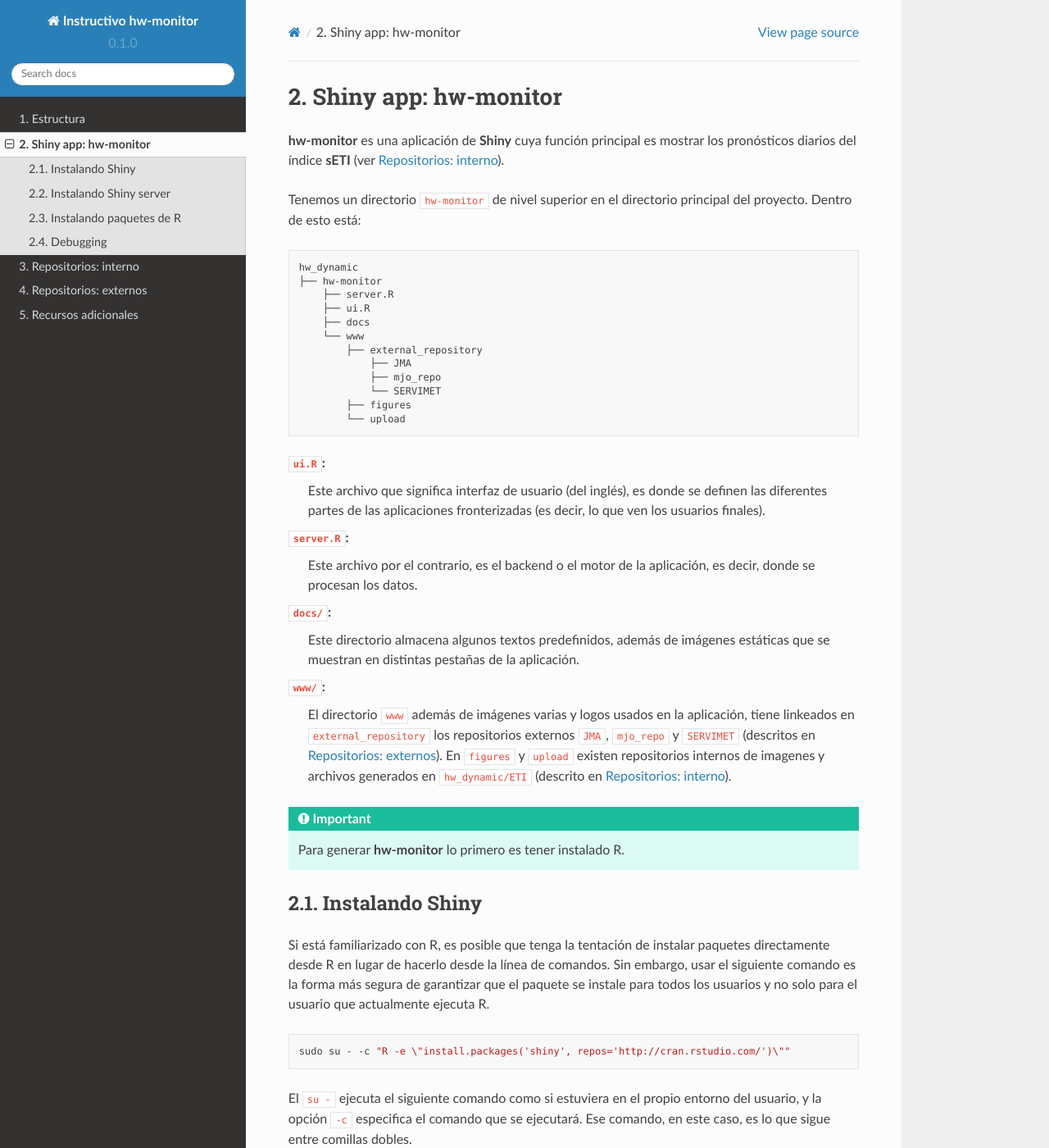
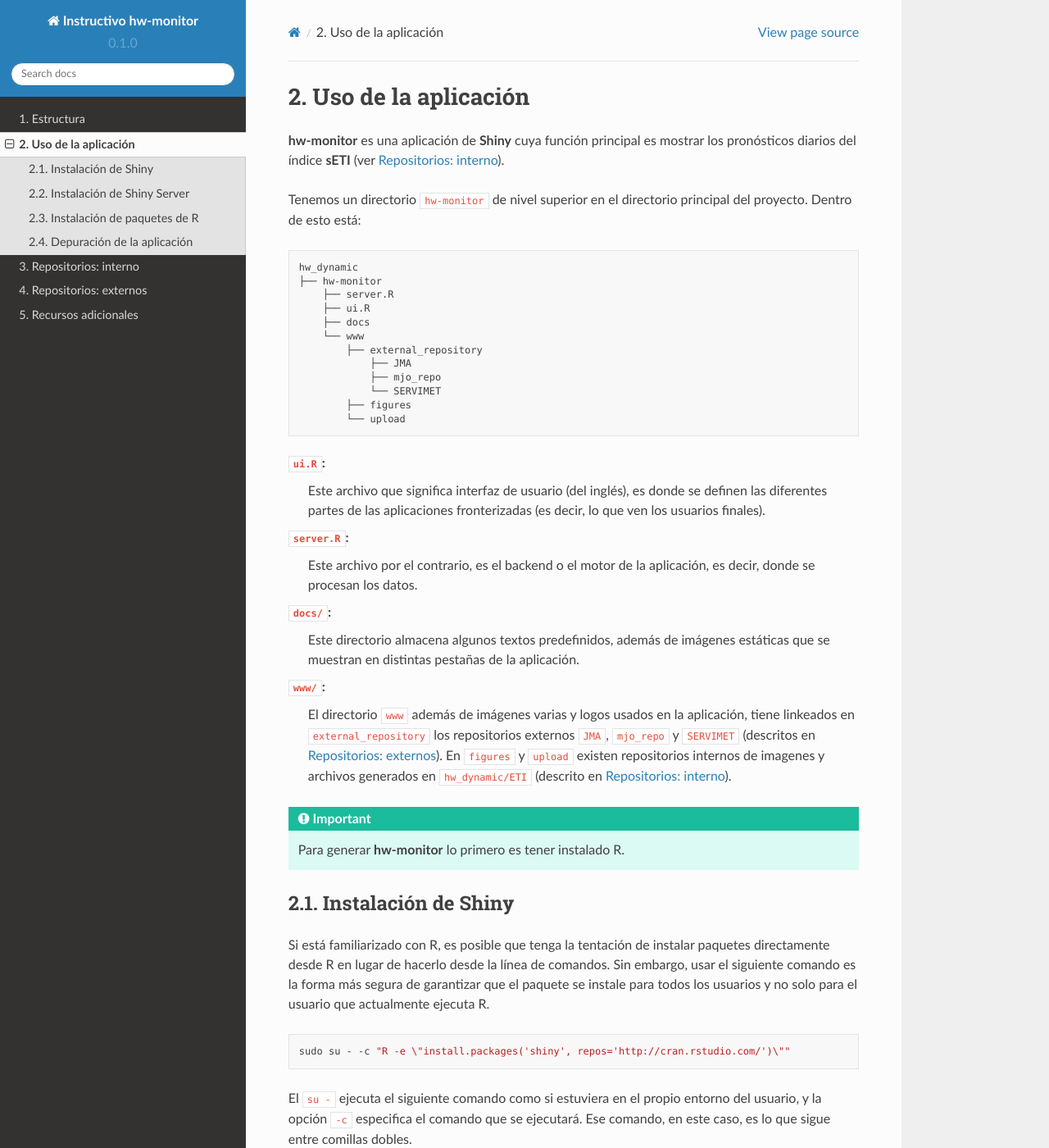
Before and after one commit to chsegura/rtd-tutorial, a Sphinx documentation site: the page built from docs/source/monitor.rst, in a window 1280 px wide and 1400 px high. Shown: the whole window at 82% size. Built offline with Sphinx 7.4.7 and the Read the Docs theme 2.0.0, drawn with Linux system fonts in a browser that asks for light colours; some of the changed text lies outside the part shown.

Commit message:
Update monitor.rst

```diff
--- a/docs/source/monitor.rst
+++ b/docs/source/monitor.rst
@@ -1,5 +1,5 @@
 ****
-Shiny app: hw-monitor
+Uso de la aplicación
 ****
 
 .. Shiny app: hw-monitor:
@@ -37,7 +37,7 @@ Tenemos un directorio ``hw-monitor`` de nivel superior en el directorio principa
 .. Important::
    Para generar **hw-monitor** lo primero es tener instalado R.
 
-Instalando Shiny
+Instalación de Shiny
 ====
 
 Si está familiarizado con R, es posible que tenga la tentación de instalar paquetes directamente desde R en lugar de hacerlo desde la línea de comandos. Sin embargo, usar el siguiente comando es la forma más segura de garantizar que el paquete se instale para todos los usuarios y no solo para el usuario que actualmente ejecuta R.
@@ -53,7 +53,7 @@ El ``su -`` ejecuta el siguiente comando como si estuviera en el propio entorno
 .. note::
    Shiny es una biblioteca para el lenguaje de programación R que permite crear aplicaciones web interactivas en R nativo, sin necesidad de usar tecnologías web como HTML, CSS o JavaScript.
 
-Instalando Shiny server
+Instalación de Shiny Server
 ====
 
 Shiny server construye un servidor web diseñado específicamente para alojar aplicaciones Shiny en un entorno controlado. Los pasos para su instalación consisten en:
@@ -87,7 +87,7 @@ Shiny server construye un servidor web diseñado específicamente para alojar ap
 .. note::
    GDebi es una pequeña herramienta que nos permite instalar paquetes DEB de manera rápida y sencilla sin tener que lanzar el Centro de Software de Ubuntu.
 
-Instalando paquetes de R
+Instalación de paquetes de R
 ====
 
 Para que **hw-monitor** se ejecute correctamente, esta lista de paquetes deben ser instalados:
@@ -103,7 +103,7 @@ Sin embargo, con el propósito de ir mejorando la aplicación y no tener que ir
 
    sudo su - -c "R -e \"install.packages(c('shiny','dplyr','shinythemes','tidyverse','lubridate','RCurl','R.matlab','tmap','spData','ncdf4','rjson','zoo','xts','dygraphs','hydroTSM','shinyBS','shinyWidgets','rgdal','sf','rgeos','leaflet','colorRamps','zip','grid','gridExtra','readr','shinyjs','leaflet.esri','httpuv','mime','jsonlite','xtable','digest','htmltools','R6','sourcetools','later','promises','crayon','rlang','fastmap','Rcpp','BH','magrittr','sp','lattice','base64enc','crosstalk','htmlwidgets','markdown','png','RColorBrewer','raster','scales','viridis','leaflet.providers','lazyeval','ggplot2','yaml','xfun','farver','labeling','munsell','viridisLite','lifecycle','gtable','MASS','mgcv','reshape2','tibble','withr','glue','colorspace','nlme','Matrix','plyr','stringr','cli','fansi','pillar','pkgconfig','assertthat','utf8','vctrs','stringi','ellipsis','hms','clipr','leaflet.extras','evaluate','pkgload','praise','desc','pkgbuild','rprojroot','rstudioapi','callr','prettyunits','backports','processx','ps','highr','knitr','tinytex','foreign','classInt','DBI','units','e1071','class','KernSmooth','rex','httr','curl','openssl','askpass','sys','commonmark','xml2','hunspell','testthat','rmarkdown','reactlog','maptools','XML','maps','RJSONIO','purrr','covr','egg','spelling','shinyAce','V8'), repos='http://cran.rstudio.com/')\""
 
-Debugging
+Depuración de la aplicación
 ====
 
 Para revisar posibles errores al hacer modificaciones a la aplicación hay que editar el archivo ``/etc/shiny-server/shiny-server.conf`` y agregar las siguientes líneas ::
```
